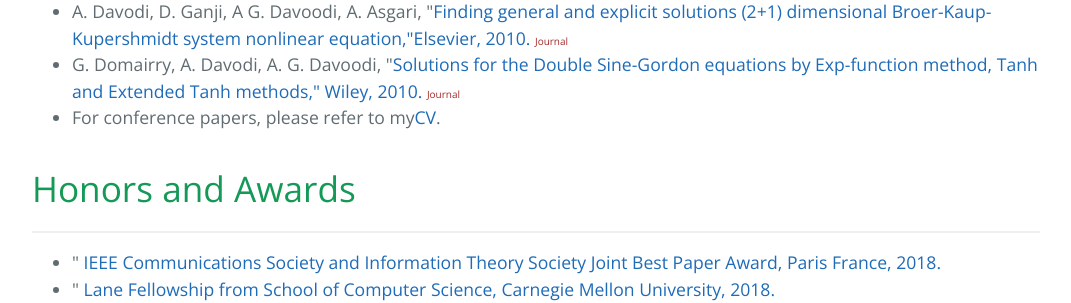
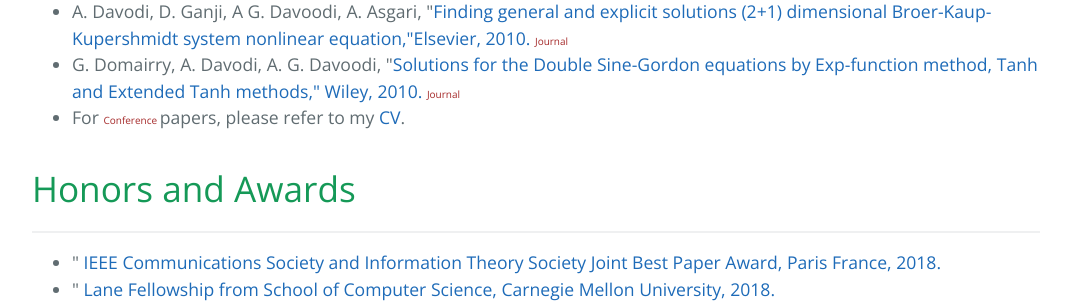
Before and after one commit to arashgholami/arashgholami.github.io, a Jekyll site: the page built from index.md, in a window 1280 px wide and 900 px high, scrolled down 2953 px. Shown: the part 311-614 px from the top of the window, without its empty margins (104-1175 px from the left). Built offline with Jekyll 4.4.1, drawn with Linux system fonts in a browser that asks for light colours.

Commit message:
Update index.md

```diff
--- a/index.md
+++ b/index.md
@@ -142,7 +142,7 @@ of having the same hash is higher. </font><br>
    <li>M. J. Emadi, A. G. Davoodi, M. R. Aref, "<a href="https://ieeexplore.ieee.org/abstract/document/6555770">Analytical power allocation for a full duplex decode-and-forward relay channel," IEEE IET, 2013. </a>  <span style="color:brown;font-size:10px">  Journal </span> </li>
    <li>A. Davodi, D. Ganji, A G. Davoodi, A. Asgari, "<a href="https://www.sciencedirect.com/science/article/abs/pii/S0096300309005359">Finding general and explicit solutions (2+1) dimensional Broer-Kaup-Kupershmidt system nonlinear equation,"Elsevier, 2010. </a>  <span style="color:brown;font-size:10px">  Journal </span>  </li>
    <li> G. Domairry, A. Davodi, A. G. Davoodi, "<a  href="https://onlinelibrary.wiley.com/doi/abs/10.1002/num.20440">Solutions for the Double Sine-Gordon equations by Exp-function method, Tanh and Extended Tanh methods," Wiley, 2010. </a>  <span style="color:brown;font-size:10px">  Journal </span> </li>
-   <li>For conference papers, please refer to my<a href="https://arashgholami.github.io/Resume.pdf">CV</a>. </li>
+   <li>For <span style="color:brown;font-size:10px">  Conference </span> papers, please refer to my <a href="https://arashgholami.github.io/Resume.pdf">CV</a>. </li>
 
 </ul>
 
```
